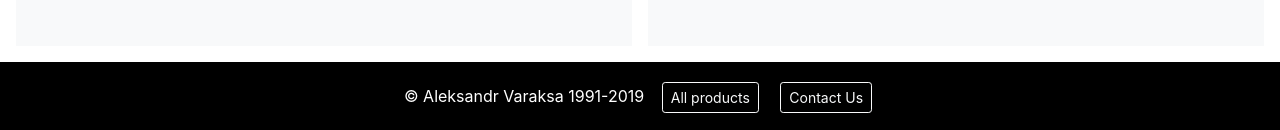
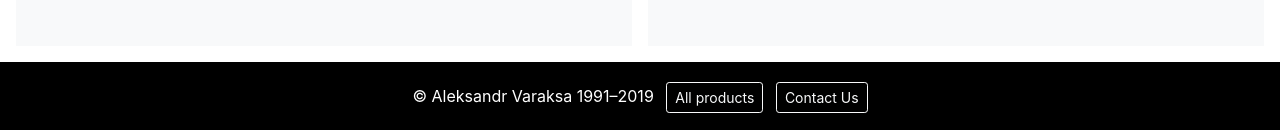
Before and after one commit to iworld4us/iworld4us.github.io, a Jekyll site: the page built from index.html, in a window 1280 px wide and 900 px high, scrolled down 3569 px. Shown: the part 767-897 px from the top of the window. Built offline with Jekyll 4.4.1, drawn with Linux system fonts in a browser that asks for light colours; nearby versions of some CDN libraries; some web fonts are replaced.

Commit message:
Remove redudant layout in footer; use en dash

```diff
--- a/_layouts/default.html
+++ b/_layouts/default.html
@@ -58,15 +58,11 @@
     {{ content }}
 
     <footer class="p-3">
-        <div class="row">
-            <div class="col-12 col-md text-white text-center">
-                &copy; Aleksandr Varaksa 1991-2019
-                &nbsp;
-                <div class="d-block d-sm-none w-100"></div>
-                <a href="https://apps.apple.com/us/developer/aleksandr-varaksa/id478681813" role="button" class="mx-1 my-1 btn btn-outline-light btn-sm wow flipInX" target="_blank" rel="noopener">All products</a>
-                &nbsp;
-                <a href="mailto:i_appstore@yahoo.com" role="button" class="mx-1 my-1 btn btn-outline-light btn-sm wow flipInX">Contact Us</a>
-            </div>
+        <div class="text-white text-center">
+            &copy; Aleksandr Varaksa 1991–2019
+            <div class="d-block d-sm-none w-100"></div>
+            <a href="https://apps.apple.com/us/developer/aleksandr-varaksa/id478681813" role="button" class="mx-2 my-1 btn btn-outline-light btn-sm wow flipInX" target="_blank" rel="noopener">All products</a>
+            <a href="mailto:i_appstore@yahoo.com" role="button" class="my-1 btn btn-outline-light btn-sm wow flipInX">Contact Us</a>
         </div>
     </footer>
 
```
